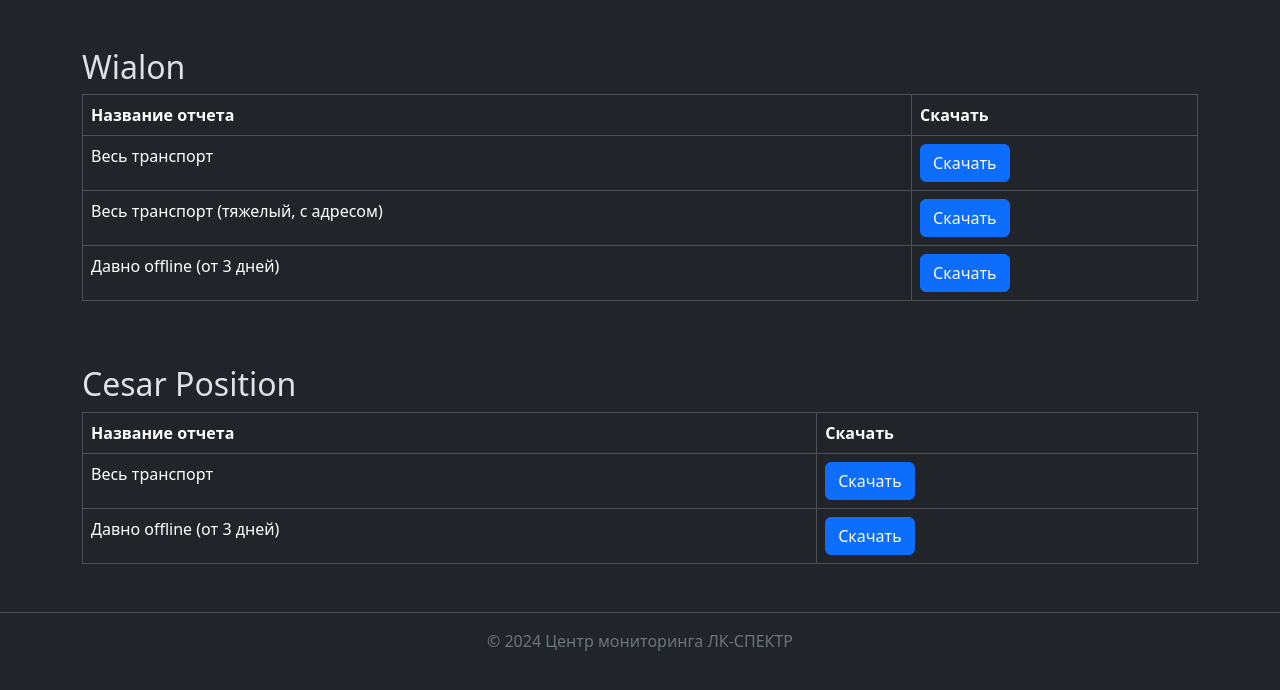
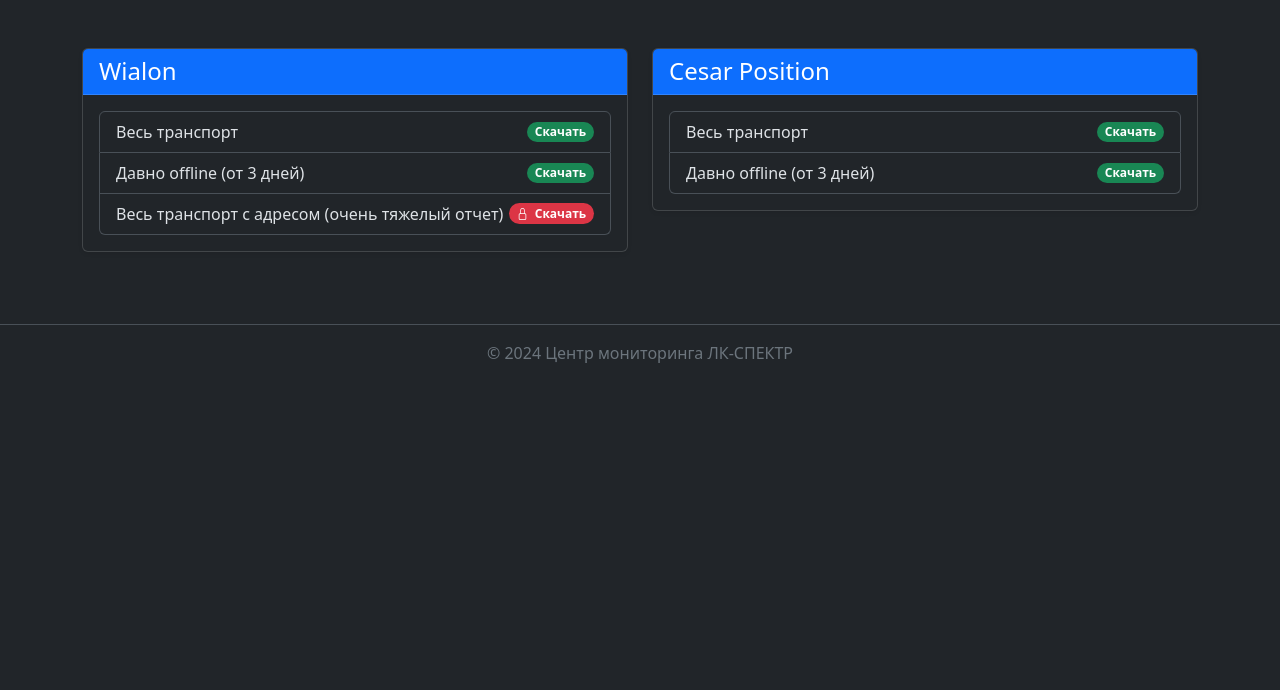
Before and after one commit to KiraPixel/flask-cm-spectr, a Flask app: template app/templates/reports.html in a window 1280 px wide. Shown: the part 56-746 px from the top of the page. Run offline with Flask 3, Linux system fonts and the light colour scheme; the template is opened without the code that fills it, so the values that code supplies are empty.

Commit message:
reports.html refactoring

```diff
--- a/app/templates/reports.html
+++ b/app/templates/reports.html
@@ -6,58 +6,52 @@
 
 {% block body %}
 <div class="container my-5">
-    <h2>Wialon</h2>
-    <table class="table table-bordered">
-        <thead>
-            <tr>
-                <th scope="col">Название отчета</th>
-                <th scope="col">Скачать</th>
-            </tr>
-        </thead>
-        <tbody>
-            <tr>
-                <td>Весь транспорт</td>
-                <td>
-                    <a href="{{ url_for('main.download', report='wialon') }}" class="btn btn-primary">Скачать</a>
-                </td>
-            </tr>
-            <tr>
-                <td>Весь транспорт (тяжелый, с адресом)</td>
-                <td>
-                    <a href="{{ url_for('main.download', report='wialon_with_address') }}" class="btn btn-primary">Скачать</a>
-                </td>
-            </tr>
-            <tr>
-                <td>Давно offline (от 3 дней)</td>
-                <td>
-                    <a href="{{ url_for('main.download', report='wialon_offline') }}" class="btn btn-primary">Скачать</a>
-                </td>
-            </tr>
-        </tbody>
-    </table>
-    <br><br>
-    <h2>Cesar Position</h2>
-    <table class="table table-bordered">
-        <thead>
-            <tr>
-                <th scope="col">Название отчета</th>
-                <th scope="col">Скачать</th>
-            </tr>
-        </thead>
-        <tbody>
-            <tr>
-                <td>Весь транспорт</td>
-                <td>
-                    <a href="{{ url_for('main.download', report='cesar') }}" class="btn btn-primary">Скачать</a>
-                </td>
-            </tr>
-            <tr>
-                <td>Давно offline (от 3 дней)</td>
-                <td>
-                    <a href="{{ url_for('main.download', report='cesar_offline') }}" class="btn btn-primary">Скачать</a>
-                </td>
-            </tr>
-        </tbody>
-    </table>
+    <div class="row">
+        <div class="col-lg-6 mb-4">
+            <div class="card shadow-sm">
+                <div class="card-header bg-primary text-white">
+                    <h4 class="mb-0">Wialon</h4>
+                </div>
+                <div class="card-body">
+                    <div class="list-group">
+                        <a href="{{ url_for('main.download', report='wialon') }}" class="list-group-item list-group-item-action d-flex justify-content-between align-items-center">
+                            Весь транспорт
+                            <span class="badge bg-success rounded-pill">Скачать</span>
+                        </a>
+                        <a href="{{ url_for('main.download', report='wialon_offline') }}" class="list-group-item list-group-item-action d-flex justify-content-between align-items-center">
+                            Давно offline (от 3 дней)
+                            <span class="badge bg-success rounded-pill">Скачать</span>
+                        </a>
+                        <a href="{{ url_for('main.download', report='wialon_with_address') }}" class="list-group-item list-group-item-action d-flex justify-content-between align-items-center">
+                            Весь транспорт с адресом (очень тяжелый отчет)
+                            <span class="badge bg-danger rounded-pill d-flex align-items-center">
+                                <i class="bi bi-lock"></i>   Скачать
+                            </span>
+                        </a>
+                    </div>
+                </div>
+            </div>
+        </div>
+
+        <div class="col-lg-6 mb-4">
+            <div class="card shadow-sm">
+                <div class="card-header bg-primary text-white">
+                    <h4 class="mb-0">Cesar Position</h4>
+                </div>
+                <div class="card-body">
+                    <div class="list-group">
+                        <a href="{{ url_for('main.download', report='cesar') }}" class="list-group-item list-group-item-action d-flex justify-content-between align-items-center">
+                            Весь транспорт
+                            <span class="badge bg-success rounded-pill">Скачать</span>
+                        </a>
+                        <a href="{{ url_for('main.download', report='cesar_offline') }}" class="list-group-item list-group-item-action d-flex justify-content-between align-items-center">
+                            Давно offline (от 3 дней)
+                            <span class="badge bg-success rounded-pill">Скачать</span>
+                        </a>
+                    </div>
+                </div>
+            </div>
+        </div>
+    </div>
 </div>
 {% endblock %}
```
Also changed, not shown: app/routes.py (+8 -0 lines).
